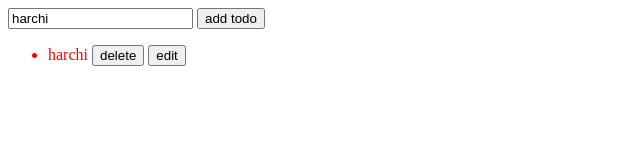
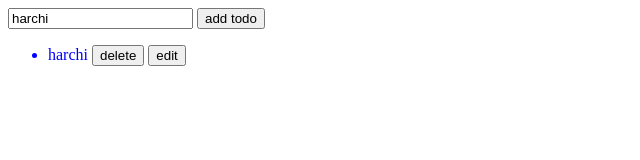
Before and after one commit to kasraalitabar/todo_app, a plain HTML site: page index.html in a window 1280 px wide. Both pictures are taken after a click on the button "add todo". Shown: the full height of the page, 0-640 px from the left. Drawn offline with Linux system fonts and the light colour scheme.

Commit message:
onclick edit

```diff
--- a/001.js
+++ b/001.js
@@ -12,12 +12,12 @@
 
     if (inputVal) {
         const template = `
-        <li id="${inputVal}" style="color:red">
+        <li id="${inputVal}" style="color:blue">
             <span>
             ${inputVal}
             </span>
             <button onclick="deleteItem(this)">delete</button>
-            <button>edit</button>
+            <button onclick="editItem(this)">edit</button>
         </li>
         `
 
```
Also changed, not shown: index.html (+1 -1 lines).
